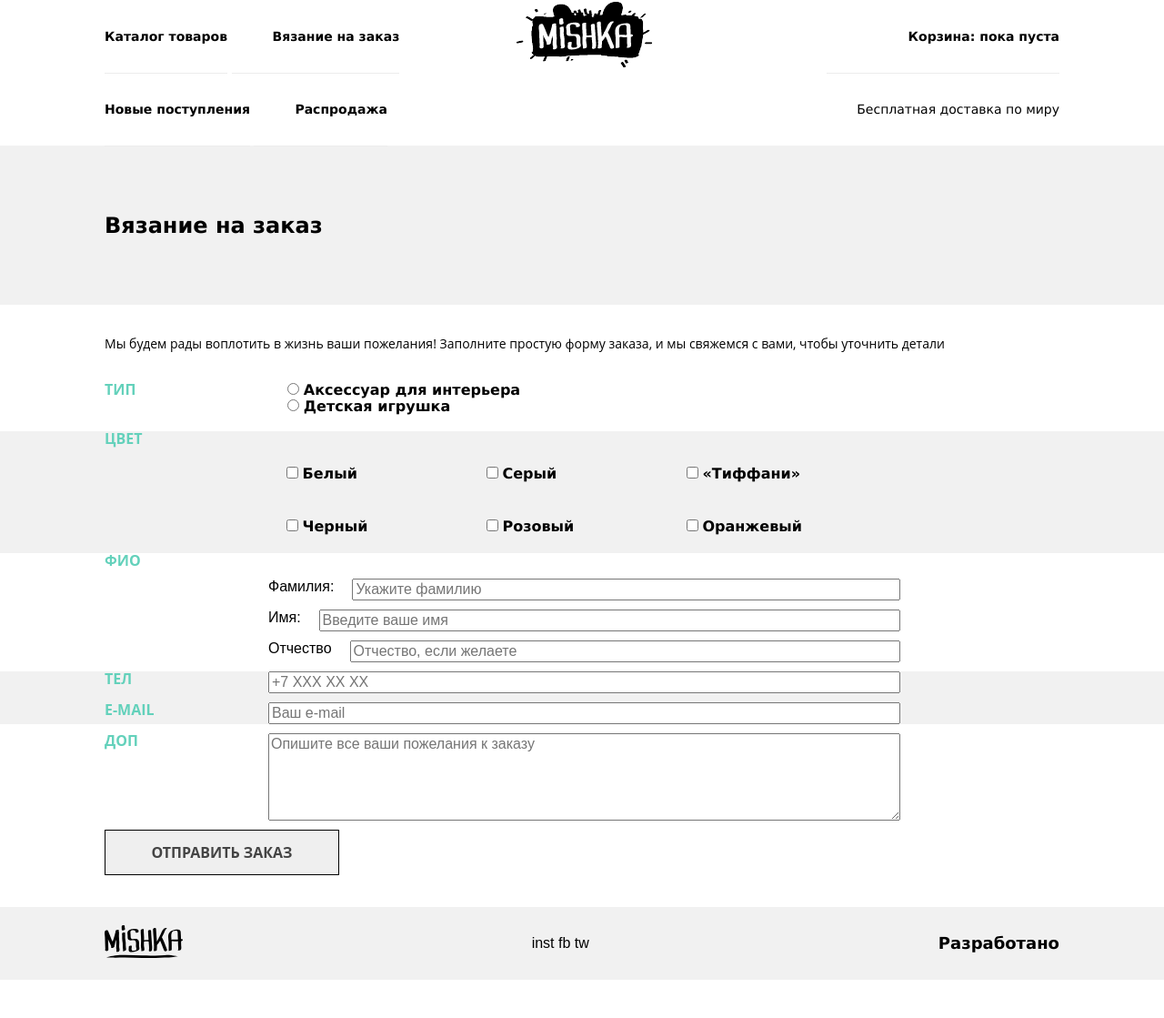
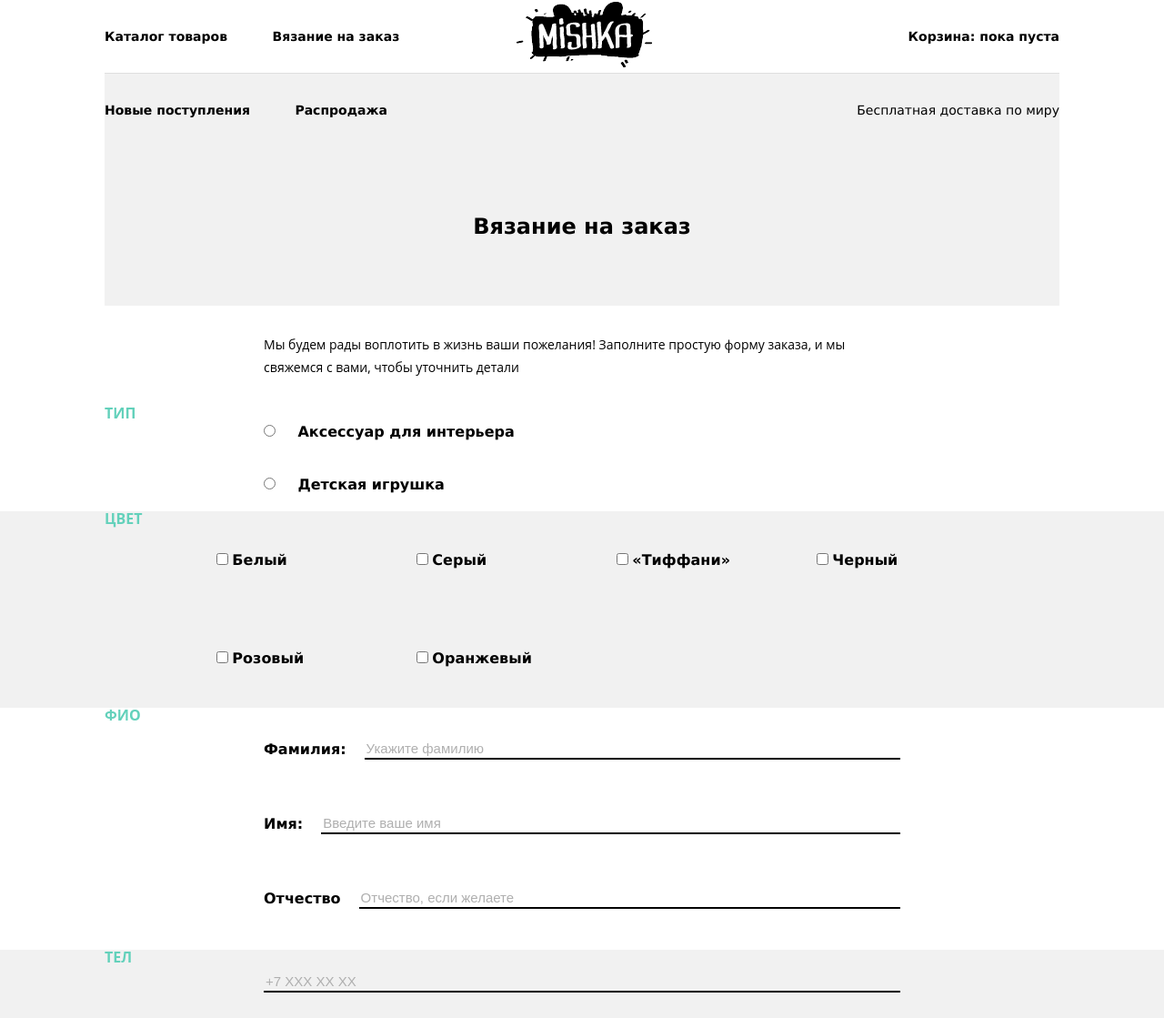
Before and after one commit to tutti-frutti/81259-mishka, a website: page order.html in a window 1280 px wide. Shown: the top 1119 px of the page at 91% size. Before the commit the page ends 1077 px from the top, so only its background shows below. Drawn offline with nearby package versions, Linux system fonts and the light colour scheme; files that its build step writes are made by us from their sources.

Commit message:
flex layout 2

```diff
--- a/order.html
+++ b/order.html
@@ -11,18 +11,18 @@
     <header class="page-header">
 
     </header>
-
+        <div class="nav-wrapper-fluid">
         <div class="nav-wrapper">
         <nav class="main-nav">
             <button class="main-nav__toogle"></button>
             <ul class="main-nav__items">
-                <li class="main-nav__item"><a href="">Каталог товаров</a></li>
+                <li class="main-nav__item"><a href="catalog.html">Каталог товаров</a></li>
                 <li class="main-nav__item"><a href="">Вязание на заказ</a></li>
                 </ul>
         </nav>
             <ul class="main-nav__service">
                 <li class="main-nav__item hidden-media"><a href="">Поиск по сайту</a></li>
-                <li class="main-nav__item"><a href="">Корзина: пока пуста</a></li>
+                <li class="main-nav__item"><a href="index.html">Корзина: пока пуста</a></li>
             </ul>
 
             <div class="page-header__logo"></div>
@@ -35,68 +35,74 @@
               <li class="main-nav__item--grey">Бесплатная доставка по миру</li>
             </ul>
             </div>
+            </div>
 
-    <main class="container">
+    <main>
 
         <article class="promo-section">
             <div class="promo-general">Вязание на заказ</div>
 
         </article>
 
-        <div class="custom-service">Мы будем рады воплотить в жизнь ваши пожелания! Заполните простую форму заказа, и мы свяжемся с вами, чтобы уточнить детали</div>
+        <div class="custom-service"><p class="custom-service__text">Мы будем рады воплотить в жизнь ваши пожелания! Заполните простую форму заказа, и мы свяжемся с вами, чтобы уточнить детали</p></div>
 
         <article class="form-order">
             <form action="post" class="">
 
                 <div class="form-order__radio-buttons-wrapper">
-                <span class="form-order__section-title">Тип</span><br>
+                <div class="form-order__section-title">Тип</div>
+                <div class="form-order__radio-adapt">
                 <div class="radio-wrapper">
                 <input type="radio" id="interior" name="type" value="interior">
-                <label for="interior">Аксессуар для интерьера</label><br>
+                <label for="interior">Аксессуар для интерьера</label>
+                </div>
+                <div class="radio-wrapper">
                 <input type="radio" id="toys" name="type" value="toys">
                 <label for="toys">Детская игрушка</label>
                 </div>
                 </div>
-                <br>
+              </div>
 
                 <div class="form-order__fio-wrapper--fluid-bg">
                 <div class="form-order__checkboxes-wrapper">
 
-                <span class="form-order__section-title">Цвет</span>
+                <div class="form-order__section-title">Цвет</div>
 
-                <table class="form-order__checkboxes-table">
+                <div class="form-order__checkboxes-adapt">
 
-                <tr>
-                    <td><input type="checkbox" id="white" name="white" class="form-order__colors">
-                <label for="white">Белый</label></td>
-                </tr>
-                <tr>
-                    <td><input type="checkbox" id="gray" name="gray" class="form-order__colors">
-                <label for="gray">Серый</label></td>
-                </tr>
-                <tr>
-                    <td><input type="checkbox" id="tiffany" name="tiffany" class="form-order__colors">
-                <label for="tiffany">«Тиффани»</label></td>
-                </tr>
-                <tr>
-                    <td><input type="checkbox" id="black" name="black" class="form-order__colors">
-                <label for="black">Черный</label></td>
-                </tr>
-                <tr>
-                    <td><input type="checkbox" id="pink" name="pink" class="form-order__colors">
-                <label for="pink">Розовый</label></td>
-                </tr>
-                <tr>
-                    <td><input type="checkbox" id="orange" name="orange" class="form-order__colors">
-                <label for="orange">Оранжевый</label></td>
-                </tr>
-                </table>
+
+                    <div class="form-order__colors-block"><input type="checkbox" id="white" name="white" class="form-order__colors">
+                <label for="white">Белый</label></div>
+
+
+                    <div class="form-order__colors-block"><input type="checkbox" id="gray" name="gray" class="form-order__colors">
+                <label for="gray">Серый</label></div>
+
+
+                    <div class="form-order__colors-block"><input type="checkbox" id="tiffany" name="tiffany" class="form-order__colors">
+                <label for="tiffany">«Тиффани»</label></div>
+
+
+                <div class="form-order__colors-block">
+                    <input type="checkbox" id="black" name="black" class="form-order__colors">
+                <label for="black">Черный</label></div>
+
+
+                    <div class="form-order__colors-block"><input type="checkbox" id="pink" name="pink" class="form-order__colors">
+                <label for="pink">Розовый</label></div>
+
+
+                    <div class="form-order__colors-block"><input type="checkbox" id="orange" name="orange" class="form-order__colors">
+                <label for="orange">Оранжевый</label></div>
+
+                </div>
                 </div>
                 </div>
 
                 <div class="form-order__fio-wrapper-1">
-                <span class="form-order__section-title">ФИО</span><br>
+                <div class="form-order__section-title">ФИО</div>
 
+                <div class="form-order__fio-person-wrapper">
                 <div class="form-order__fio-person">
                 <label for="user-surname">Фамилия:</label>
                 <input id="user-surname" type="text" name="surname" class="form-order__fio" placeholder="Укажите фамилию">
@@ -108,6 +114,7 @@
                 <div class="form-order__fio-person">
                 <label for="user-fathername">Отчество</label>
                 <input id="user-fathername" type="text" name="name" class="form-order__fio" placeholder="Отчество, если желаете">
+                </div>
                 </div>
               </div>
 
@@ -129,9 +136,12 @@
                 <div class="form-order__fio-wrapper-3">
                 <div class="form-order__message">
                 <label for="user-message" class="form-order__section-title">Доп</label>
-                <textarea id="user-message" rows="5" cols="" class="form-order__user-message" placeholder="Опишите все ваши пожелания к заказу"></textarea>
+                <textarea id="user-message" rows="8" cols="" class="form-order__user-message" placeholder="Опишите все ваши пожелания к заказу"></textarea>
                 </div>
-                <button type="submit" class="btn-general">Отправить заказ</button>
+                <div class="form-order__footer">
+                <button type="submit" class="btn-general form-order__submit">Отправить заказ</button>
+                <div class="form-order__notice--show-on-large">Все поля являются обязательными</div>
+                </div>
               </div>
             </form>
         </article>
@@ -140,9 +150,11 @@
 
   <footer class="footer-decor">
        <div class="footer-decor__wrapper">
+<!--
         <section class="logo-in-footer">
           <img src="img/logo-mobile.svg" alt="Mishka">
         </section>
+-->
 
         <section class="social-links">
             <ul class="social-links__list container">
--- a/sass/blocs/contacts.scss
+++ b/sass/blocs/contacts.scss
@@ -1,6 +1,8 @@
 .contacts {
   @include container;
   position: relative;
+  display: flex;
+  flex-direction: column;
   margin-bottom: 35px;
 
   &::before {
@@ -14,14 +16,16 @@
     background-repeat: no-repeat;
   }
 }
-.contacts__e-contacts,
-.contacts__real-contacts {
+
+.contacts__button {
+  order: 1;
+}
+.contacts__blocks {
     @include open-sans-normal(14px, 30px);
     color: #444444;
 }
 
-.contacts__e-contacts,
-.contacts__real-contacts {
+.contacts__blocks {
   display: flex;
 }
 
@@ -41,27 +45,40 @@
   @include verdana-bold(18px, 18px);
 }
 
-.inter-map__btn-write-us {
+.contacts__btn-write-us {
     margin: 35px 0;
 }
+
+//MAP
+
+ .contacts__map {
+   @include container;
+    min-height: 457px;
+    background: url("/img/map-mobile@1x.jpg") no-repeat 50%;
+  }
+
+  .contacts__btn-write-us {
+    @include container;
+}
+
 
 //MEDIA TABLET
 
 @media #{$tablet} {
   .contacts {
-    @include clearfix;
+    @include container;
   }
 
   .contacts__body {
     display: flex;
   }
 
-  .contacts__e-contacts {
+  .contacts__blocks {
     margin-right: 30px;
     width: 290px;
   }
 
-  .contacts__real-contacts {
+  .contacts__blocks {
     width: 290px;
   }
 }
@@ -71,6 +88,27 @@
 
 @media #{$desktop} {
 
+  .contacts {
+    flex-flow: row wrap;
+  }
 
+  .contacts__wrapper {
+    width: 350px;
+    margin-left: 175px;
+  }
+
+  .contacts__body {
+    flex-direction: column;
+  }
+
+  .contacts__map {
+    width: 525px;
+    background: url("/img/map-desktop.jpg") no-repeat center center;
+  }
+
+  .contacts__btn-write-us {
+    margin-top: -90px;
+    margin-left: 175px;
+  }
 
 }
--- a/sass/blocs/footer-decor.scss
+++ b/sass/blocs/footer-decor.scss
@@ -14,7 +14,7 @@
   height: 80px;
 }
 
-.logo-in-footer {
+.footer-decor__wrapper .logo-in-footer {
   display: none;
 }
 
@@ -26,7 +26,7 @@
   }
 }
 
-  .logo-in-footer {
+.footer-decor .logo-in-footer {
     display: block;
   }
 //  .logo-in-footer,
--- a/sass/blocs/form-order.scss
+++ b/sass/blocs/form-order.scss
@@ -28,31 +28,9 @@ input[type="text"] + label {
   @include verdana-bold(16px, 18px);
 }
 
-.form-order__checkboxes-table {
-    border-collapse: collapse;
-}
-
-.form-order__checkboxes-table td {
-    padding: 10px;
-    width: 180px;
-}
-
-.form-order__checkboxes-table {
-    display: block;
-}
-
-tbody {
+.form-order__checkboxes-adapt {
     display: flex;
-    flex-wrap: wrap;
-    justify-content: flex-start;
-}
-
-tr {
-    margin: 10px;
-}
-
-td {
-    display: block;
+  flex-direction: column;
 }
 
 .form-order__fio-person label {
@@ -67,35 +45,127 @@ td {
     margin-right: 50px;
 }
 
+.radio-wrapper {
+  margin: 20px 0;
+}
+
+.radio-wrapper input {
+  margin-right: 20px;
+}
+
+.radio-wrapper label {
+//  margin-left: 20px;
+}
+
+.form-order__colors-block {
+  margin: 20px 0;
+}
+
+
+
+//ПОЛЯ ФОРМЫ
+
+.form-order__fio-person label {
+  @include verdana-bold(16px, 18px);
+}
+
+.form-order__fio-person input,
+.form-order__contacts input {
+  margin: 25px 0;
+  border: none;
+  border-bottom: 2px solid #000;
+  outline: none;
+}
+
+textarea.form-order__user-message {
+  margin: 25px 0;
+  width: 252px;
+  border: 2px solid #000;
+}
+
+input::-webkit-input-placeholder {
+  font-size: 15px;
+  line-height: 30px;
+  color: #afafaf;
+}
+
+button {
+  width: 260px;
+  background-color: #fff;
+}
+
+.form-order__footer {
+  display: flex;
+  justify-content: space-between;
+  align-items: baseline;
+}
+
 
 
 @media #{$tablet} {
+
+//  ОБЩИЕ ЗАГОЛОВКИ
+
+   div.form-order__section-title,
+  label.form-order__section-title {
+    width: 167px;
+    margin-right: 0;
+  }
+
+
+//  РАДИОКНОПКИ
+
   .form-order__radio-buttons-wrapper {
     display: flex;
   }
 
-.form-order__checkboxes-table {
-    margin-left: 180px;
-//  правильно ли отодвигать эти элементы через margin или есть другие варианты?
+  .form-order__radio-adapt {
+    display: flex;
+    flex-direction: column;
   }
 
-.radio-wrapper {
-    margin-left: 167px;
-//  правильно ли использовать такие обертки для того чтобы распределить эл с помощью флексов?
+
+//  ЧЕКБОКСЫ
+
+  .form-order__checkboxes-wrapper {
+    display: flex;
+//    align-items: flex-start;
   }
+
+  .form-order__checkboxes-adapt {
+    flex-direction: row;
+    flex-wrap: wrap;
+  }
+
+    .form-order__colors-block {
+    width: 220px;
+    padding: 25px 0;
+  }
+
+//  ТЯНУЩИЕСЯ ПОЛЯ
 
   .form-order__fio-wrapper--fluid-bg {
     background-color: #f1f1f1;
   }
 
+  .form-order__fio-wrapper-1 {
+    display: flex;
+  }
+
+  .form-order__fio-person-wrapper {
+    flex: 1;
+  }
+
+//ТЕКСТОВЫЕ ПОЛЯ --- ФИО
+
   .form-order__fio-person {
     display: flex;
-    margin: 10px 0 10px 180px;
+    margin: 10px 0 10px 0;
 }
 
 .form-order__fio-person label {
-    display: table;
-    vertical-align: middle;
+    display: flex;
+    align-self: center;
     margin-right: 20px;
 }
 
@@ -103,22 +173,32 @@ td {
     flex-grow: 1;
     }
 
+
+
+//  ТЕСТОВЫЕ ПОЛЯ --- ТЕЛ, ПОЧТА
+
 .form-order__contacts {
     display: flex;
     margin: 10px 0;
     }
 
 .form-order__contacts label {
-    display: table;
-    width: 60px;
-    vertical-align: middle;
-    margin-right: 120px;
+    width: 167px;
+    margin-right: 0;
 //  правильно ли отодвигать margin'ом?
     }
 
 .form-order__contacts input {
+//        flex-grow: 1;
+    }
+
+  input[type="tel"],
+  input[type="email"] {
+    background: #f1f1f1;
     flex-grow: 1;
   }
+
+//  TEXTAREA
 
     .form-order__message {
         display: flex;
@@ -127,9 +207,9 @@ td {
 
     .form-order__message label {
     display: table;
-    width: 60px;
+//    width: 60px;
     vertical-align: middle;
-    margin-right: 120px;
+//    margin-right: 120px;
     }
 
     .form-order__message textarea {
@@ -140,14 +220,40 @@ td {
 
 @media #{$desktop} {
 
-.form-order__fio-person {
-    margin: 10px 175px 10px 180px;
-}
-.form-order__contacts {
-    margin: 10px 175px 10px 0;
+//  ОБЩИЕ
+
+  .form-order__notice--show-on-large {
+    margin-right: 175px;
   }
 
+  .form-order__submit {
+    margin-left: 167px;
+  }
+
+  .custom-service__text {
+    margin-left: 175px;
+    margin-right: 175px;
+  }
+
+  div.form-order__section-title,
+  label.form-order__section-title {
+    width: 175px;
+    margin-right: 0;
+  }
+
+  .form-order__fio-person,
+  .form-order__contacts,
   .form-order__message {
-        margin: 10px 175px 10px 0
+    margin: 10px 0 10px 0;
 }
+
+
+//  ТЯНУЩИЕСЯ ПОЛЯ
+
+  .form-order__fio-person-wrapper,
+  .form-order__contacts,
+  .form-order__message {
+    margin-right: 175px;
   }
+
+}
--- a/sass/blocs/main-nav.scss
+++ b/sass/blocs/main-nav.scss
@@ -12,7 +12,8 @@
 .main-nav__item {
   @include verdana-bold(16px, 24px);
   padding: 28px 0 28px 45px;
-  box-shadow: 0 1px 0 0 #ececec;
+//  box-shadow: 0 1px 0 0 #ececec;
+  border-bottom: 1px solid #ececec;
 }
 
 .main-nav__new-sell-out,
@@ -29,10 +30,20 @@
 
 @media #{$tablet} {
 
+  .nav-wrapper-fluid {
+//    background-color: #f1f1f1;
+  }
+
   .nav-wrapper {
     flex-direction: row;
     flex-wrap: wrap;
     justify-content: space-between;
+  }
+
+  .main-nav {
+    flex-grow: 1;
+    border-top: 1px solid #dfdfdf;
+    background-color: #f1f1f1;
   }
 
   .main-nav__service {
@@ -42,12 +53,15 @@
     order: -1;
   }
 
-  .hidden-media {
+  .hidden-media a {
     font-size: 0;
   }
 
   .main-nav__free-delivery {
     align-self: center;
+    padding: 28px 0;
+    border-top: 1px solid #dfdfdf;
+    background-color: #f1f1f1;
   }
 
   .main-nav__items li:first-child {
@@ -56,6 +70,8 @@
 
 .main-nav__item {
   @include verdana-bold(14px, 24px);
+  border-bottom: 0;
+
   }
 
   .main-nav__service li,
@@ -86,6 +102,9 @@
 
   .main-nav {
     order: -3;
+    flex-grow: 0;
+    border-top: 0;
+    background-color: transparent;
   }
   .hidden-media {
     font-size: 0;
@@ -93,6 +112,9 @@
 
   .main-nav__new-sell-out {
     display: block;
+    flex-grow: 1;
+    border-top: 1px solid #dfdfdf;
+    background-color: #f1f1f1;
   }
 
   .main-nav__new-sell-out li:first-child {
--- a/sass/blocs/promo-section.scss
+++ b/sass/blocs/promo-section.scss
@@ -1,8 +1,9 @@
 .promo-section {
+  @include container;
   display: flex;
   align-items: center;
   height: 175px;
-//  text-align: center;
+  text-align: center;
   background-color: #f1f1f1;
 }
 
```
Also changed, not shown: catalog.html (+1 -1 lines), index.html (+10 -7 lines), sass/blocs/inter-map.scss (+11 -3 lines), sass/blocs/reviews.scss (+26 -4 lines), sass/blocs/week-product.scss (+6 -2 lines). Lines whose indentation alone changed are shown as unchanged.
